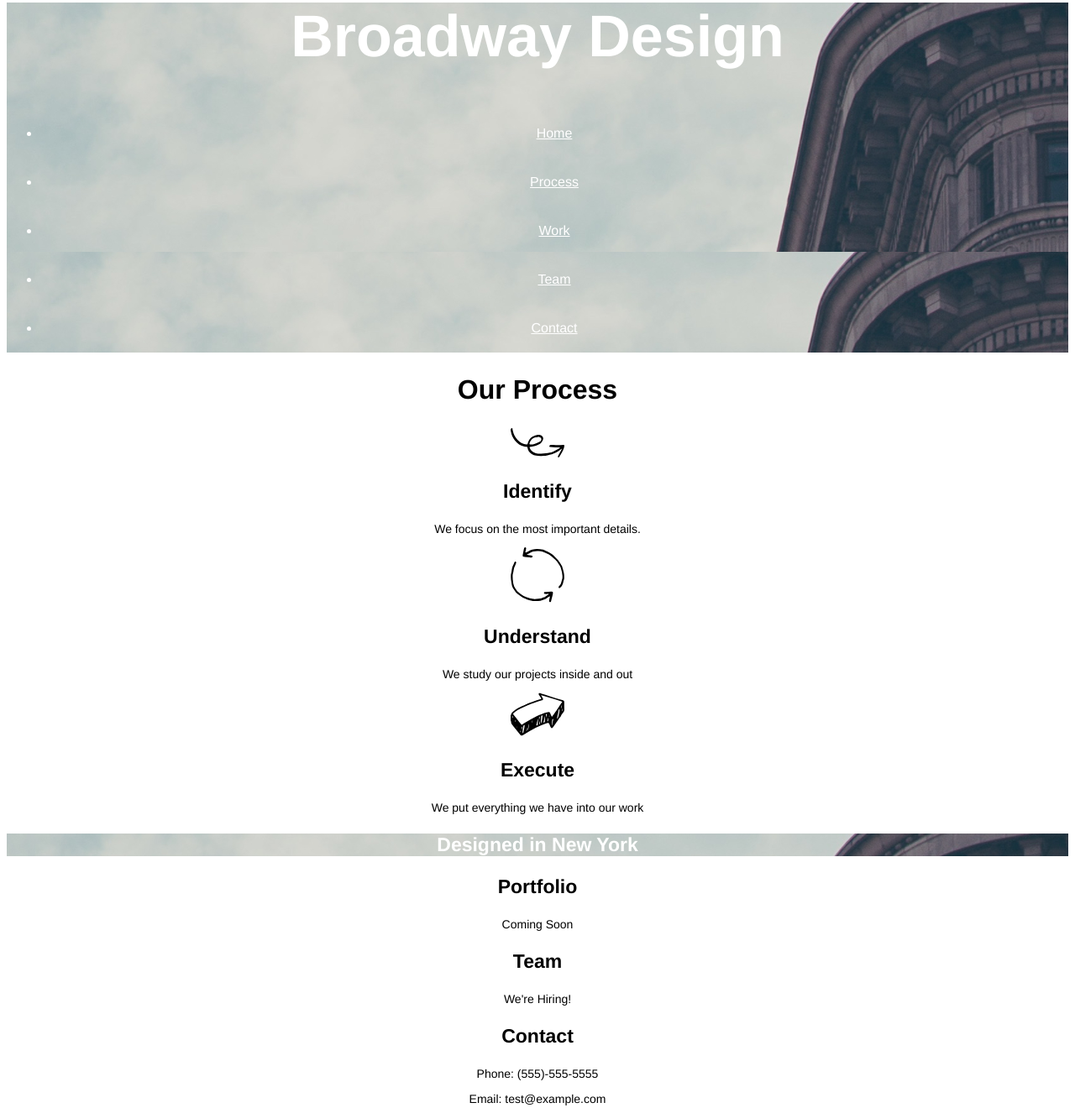
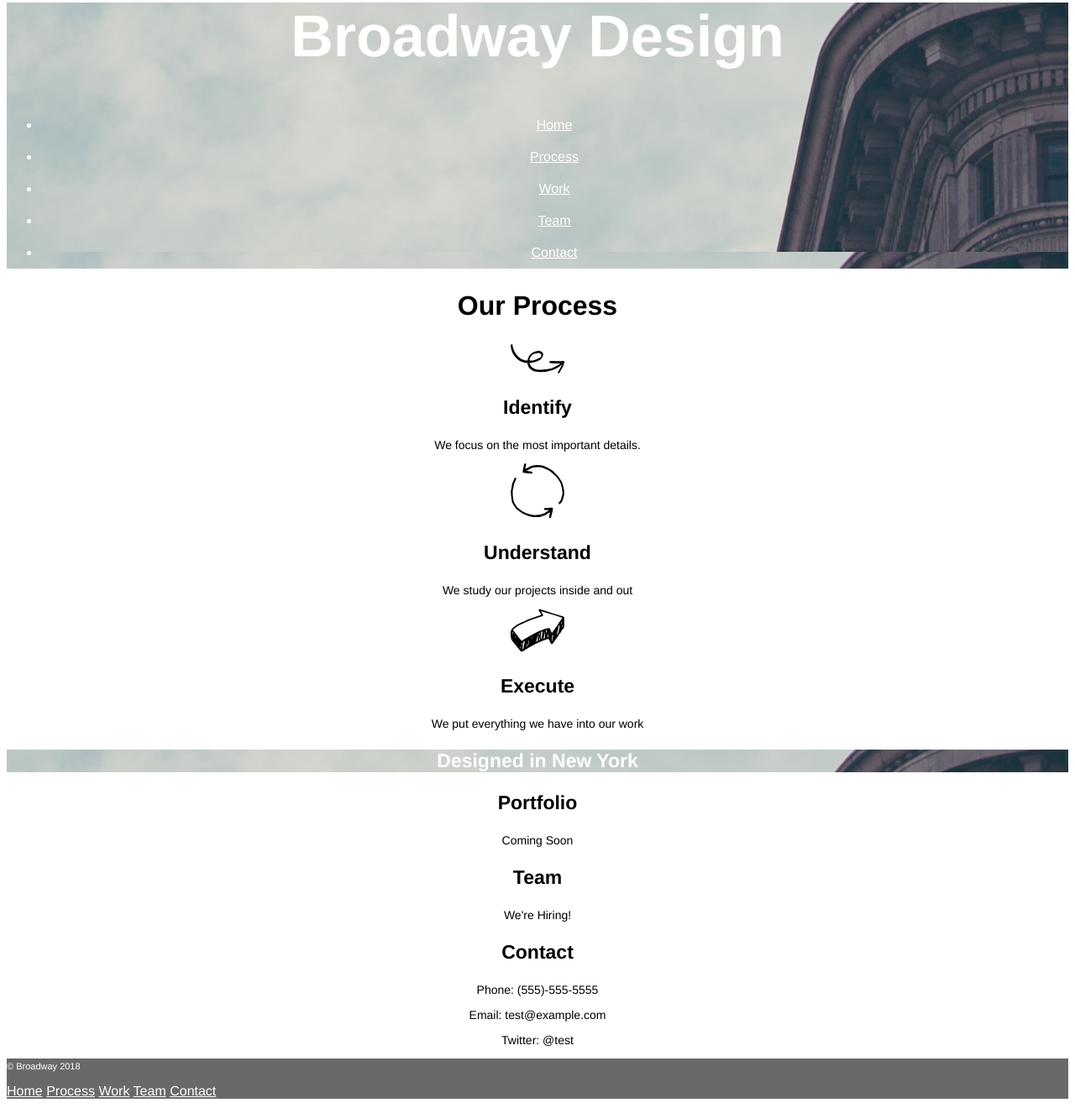
Before and after one commit to Hackenstein/Broadway, a plain HTML site: page index.html in a window 1280 px wide. Shown: the part 70-1390 px from the top of the page at 84% size. Drawn offline with Linux system fonts and the light colour scheme.

Commit message:
Update style.css

```diff
--- a/resources/css/style.css
+++ b/resources/css/style.css
@@ -15,7 +15,7 @@ h1 {
   color:white;
 }
 nav li {
-  padding: 20px;
+  padding: 10px;
 }
 h2 {
   font-size: 32px;
@@ -41,6 +41,7 @@ footer {
 
   color:white;
   background-color: dimgray;
+  text-align:left;
 }
 
 footer a {
```
